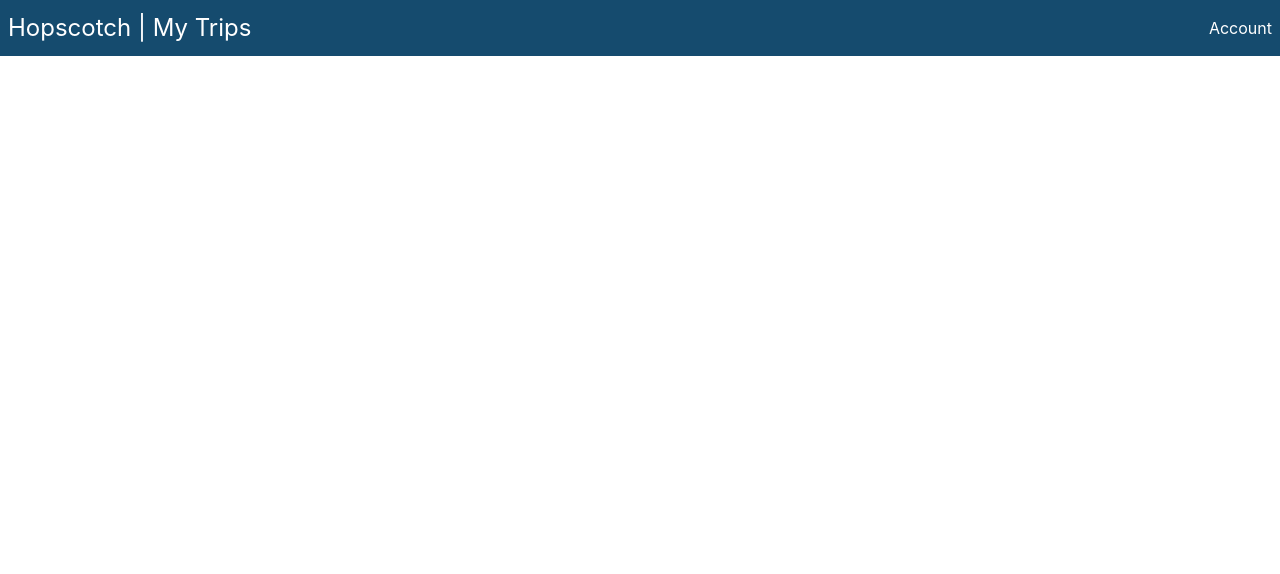
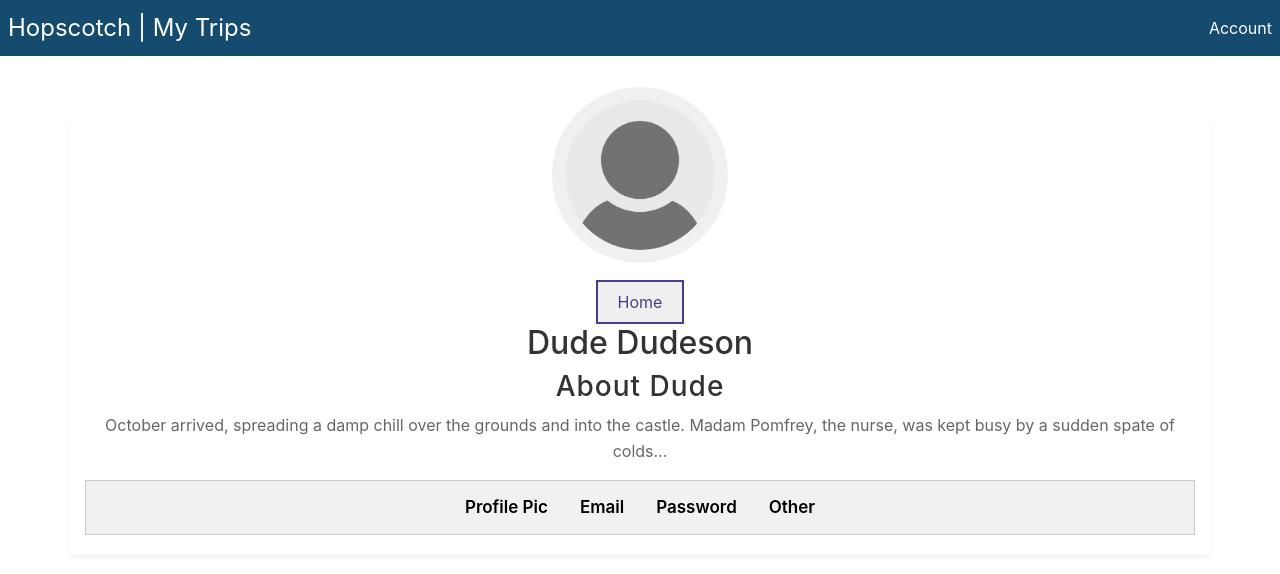
Before and after one commit to Vitko-SWE/HopScotch, a React (Create React App) app in the folder frontend/: page /UserProfile in a window 1280 px wide. Shown: the top 574 px of the page. Built offline with nearby package versions, Linux system fonts and the light colour scheme; no server answers.

Commit message:
updates routing for different profile pages, waiting on full merge

```diff
--- a/frontend/src/App.js
+++ b/frontend/src/App.js
@@ -18,6 +18,7 @@ import {
 } from "react-router-dom";
 import Profile from './Components/ProfileInfo/Profile';
 import MenuBar from './Components/MenuBar/MenuBar'
+import UserProfile from './Components/ProfileInfo/UserProfile'
 
 
 function App() {
@@ -28,6 +29,7 @@ function App() {
         <Switch>
           <Route path="/" exact component={Homepage}/>
           <Route path="/Account" exact component={Profile} />
+          <Route path="/UserProfile" exact component={UserProfile} />
         </Switch>
       </div>
     </Router>
--- a/frontend/src/UserProfile.css
+++ b/frontend/src/Components/ProfileInfo/UserProfile.css
@@ -26,7 +26,7 @@ body {
   width: 150px;
   position: relative;
   margin: auto;
-  top: -60px;
+  top: -20px;
   box-shadow: 0 0 0 13px #f0f0f0;
   -webkit-box-shadow: 0 0 0 13px #f0f0f0;
   -moz-box-shadow: 0 0 0 13px #f0f0f0;
--- a/frontend/src/UserProfile.js
+++ b/frontend/src/Components/ProfileInfo/UserProfile.js
@@ -1,9 +1,8 @@
 import React, { useState } from 'react';
 import './UserProfile.css';
 import DefaultHead from "./default_head.jpg";
-import app from "./base.js";
+import app from "../../base.js";
 import axios from 'axios';
-//https://github.com/bradtraversy/react_file_uploader
 
 
 class UserProfile extends React.Component {
```
Also changed, not shown: frontend/src/Components/ProfileInfo/default_head.jpg (renamed from frontend/src/default_head.jpg), 1 other file (tests, documents, lock files or other folders).
